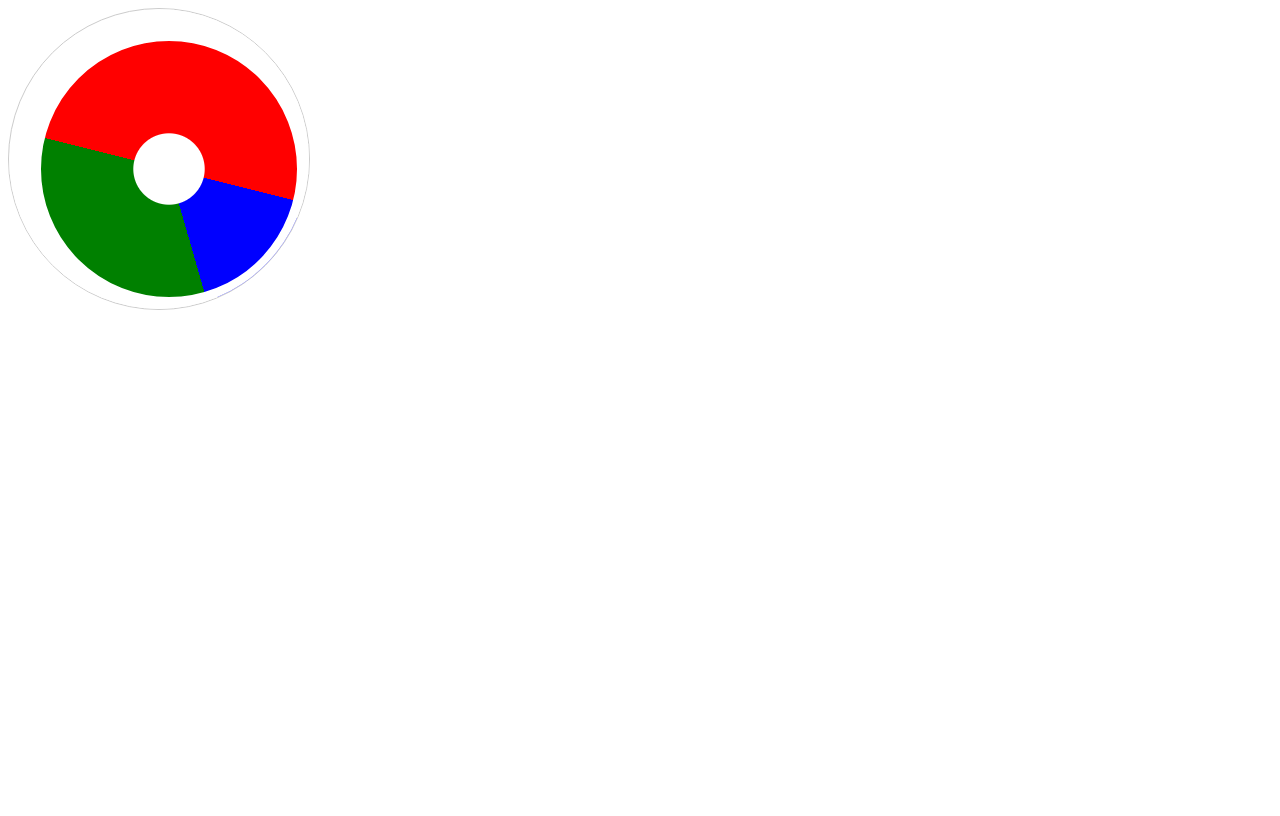
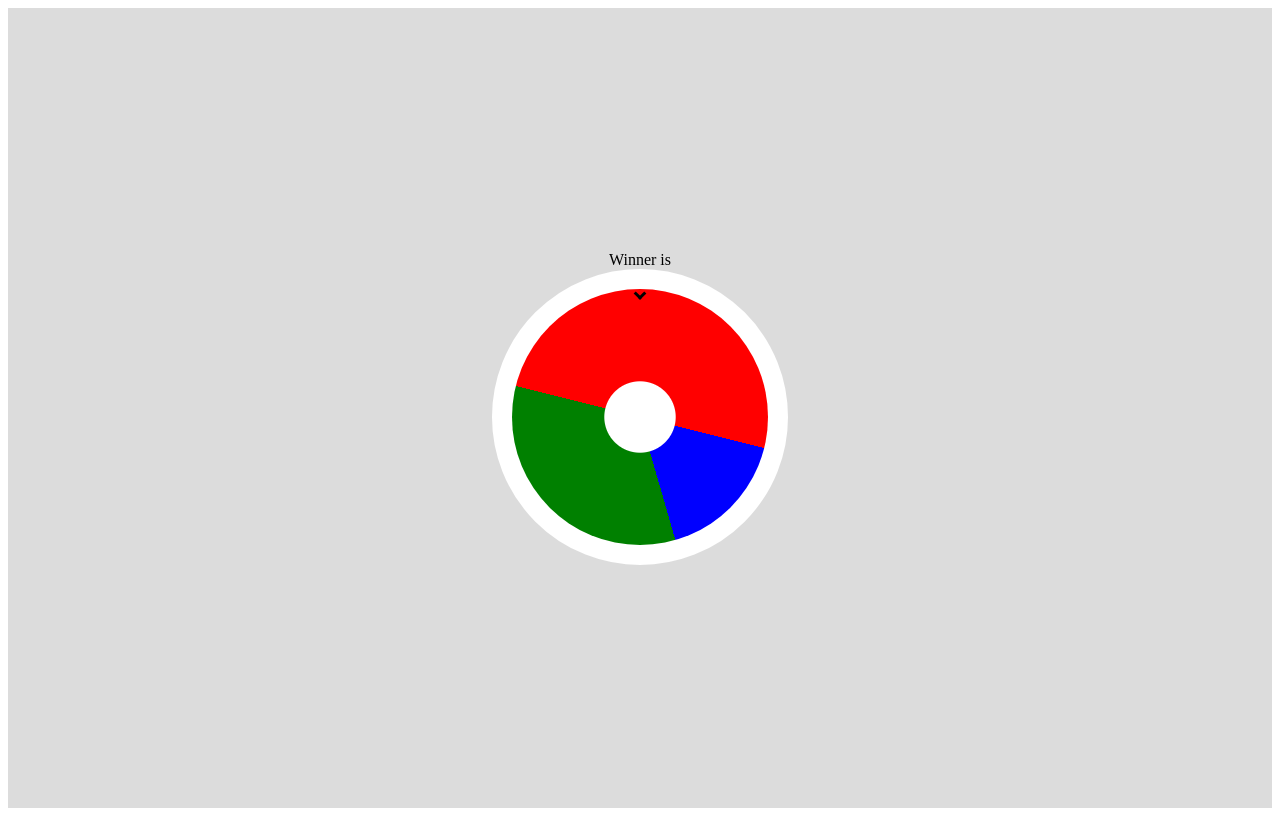
Before and after one commit to ilnazv/wheel, a React app: page / in a window 1280 px wide. Built offline with nearby package versions, Linux system fonts and the light colour scheme.

Commit message:
winner logic, arrow

```diff
--- a/src/Wheel/Wheel.tsx
+++ b/src/Wheel/Wheel.tsx
@@ -24,36 +24,77 @@ const items: IWheelItem[] = [
   },
 ];
 
+const debug = false;
+
 export function Wheel() {
-    const startSpeed =10;
+  const startSpeed = 10;
+  const roundDivider = useRef(360);
   const [degree, setDegree] = useState(0);
   const speed = useRef(startSpeed);
-  const step = useMemo(
+  const [winnerId, setWinnerId] = useState<number>();
+  const percentStep = useMemo(
     () => 100 / items.map((x) => x.weight).reduce((a, b) => a + b),
+    []
+  );
+  const degreeStep = useMemo(
+    () => 360 / items.map((x) => x.weight).reduce((a, b) => a + b),
     []
   );
   const style = useMemo(() => {
     const res = `${items.reduce(
       (acc: string, cur: IWheelItem, index, arr): string => {
         return `${acc}, ${cur.color} ${
-          index > 0 ? step * arr[index - 1].weight : "0"
+          index > 0 ? percentStep * arr[index - 1].weight : "0"
         }% ${
-          (index > 0 ? step * arr[index - 1].weight : 0) + step * cur.weight
+          (index > 0 ? percentStep * arr[index - 1].weight : 0) +
+          percentStep * cur.weight
         }%`;
       },
       `from ${degree}deg`
     )}`;
+    if (debug) {
       console.log(res);
+    }
     return res;
   }, [degree]);
 
   useEffect(() => {
+    if (debug) {
+      console.warn("roundDivider: ", roundDivider);
+    }
+    const winnerPosition = Math.ceil(Math.random() * 360);
+    let winner: number | undefined;
+    items.reduce((acc, cur) => {
+      const section = acc + degreeStep * cur.weight;
+      const res = winnerPosition / section;
+      if (res < 1) {
+        winner = cur.id;
+        return;
+      }
+      return section;
+    }, 0);
+    if (debug) {
+      console.warn("winnerSection: ", winnerPosition);
+      console.warn("winner: ", winner);
+    }
     setInterval(() => {
-      setDegree(cur => {
-          const round = Math.floor(cur / 360);
+      setDegree((cur) => {
+        const round = Math.floor(cur / roundDivider.current);
         if (speed.current != startSpeed - round) {
-            console.warn('set speed: ', startSpeed - round);
+          if (startSpeed - round != 0) {
             speed.current = startSpeed - round;
+            if (debug) {
+              console.warn("set speed: ", startSpeed - round);
+            }
+          } else {
+            if (360 - (cur % 360) == winnerPosition) {
+              speed.current = 0;
+                setWinnerId(winner);
+              if (debug) {
+                console.warn("set speed: ", startSpeed - round);
+              }
+            }
+          }
         }
         return cur + speed.current;
       });
@@ -63,17 +104,40 @@ export function Wheel() {
   return (
     <div
       style={{
-        width: 300,
-        height: 300,
-        border: `1px solid #ccc`,
-        borderRadius: "50%",
+        display: "grid",
+        placeContent: "center",
+        overflow: "hidden",
+        margin: "0",
+        height: "100vh",
+        background: "gainsboro",
+      }}
+    >
+        <div style={{
+            justifySelf: `center`
+        }}>
+            Winner is {items.find(x => x.id === winnerId)?.color}
+        </div>
+      <div
+        style={{
+          border: `20px solid white`,
+          borderRadius: `50%`,
+          background: "white",
           position: "relative",
-        overflow: "hidden",
         }}
       >
         <div
           style={{
-          border: `solid 2em white`,
+            position: `absolute`,
+            left: `50%`,
+            transform: "translate(-50%, 0px) rotate(45deg)",
+            border: "solid black",
+            borderWidth: "0 3px 3px 0",
+            display: "inline-block",
+            padding: "3px",
+          }}
+        ></div>
+        <div
+          style={{
             padding: `8em`,
             borderRadius: `50%`,
             background: `radial-gradient(white calc(20% - 1px), transparent 20%),
@@ -81,5 +145,6 @@ export function Wheel() {
           }}
         ></div>
       </div>
+    </div>
   );
 }
```
Lines whose indentation alone changed are shown as unchanged.
